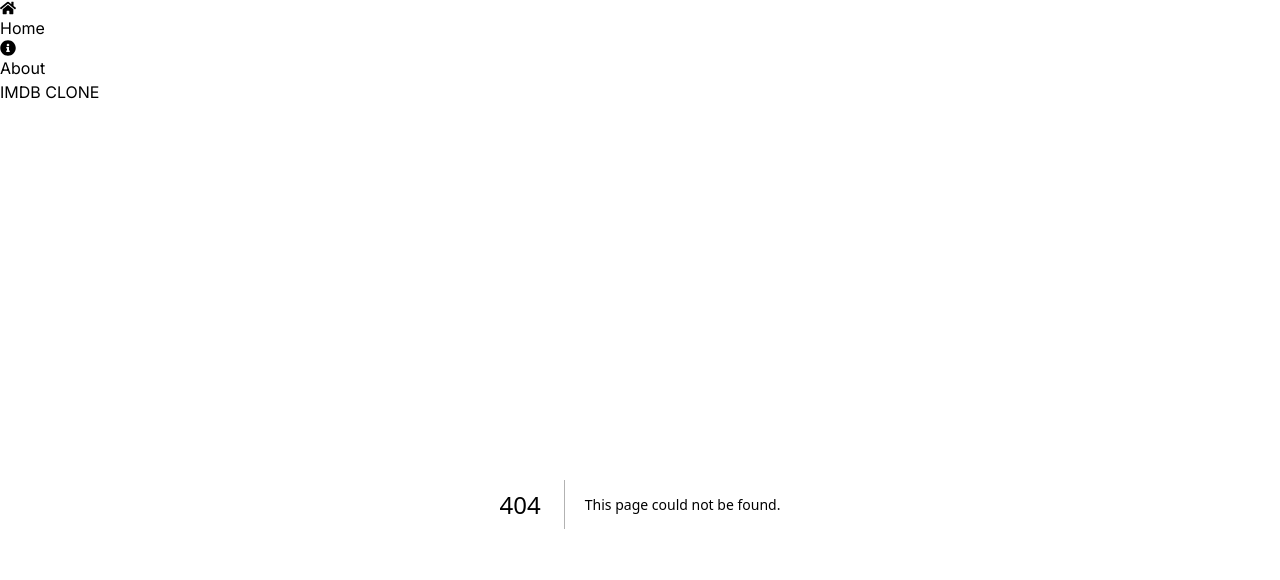
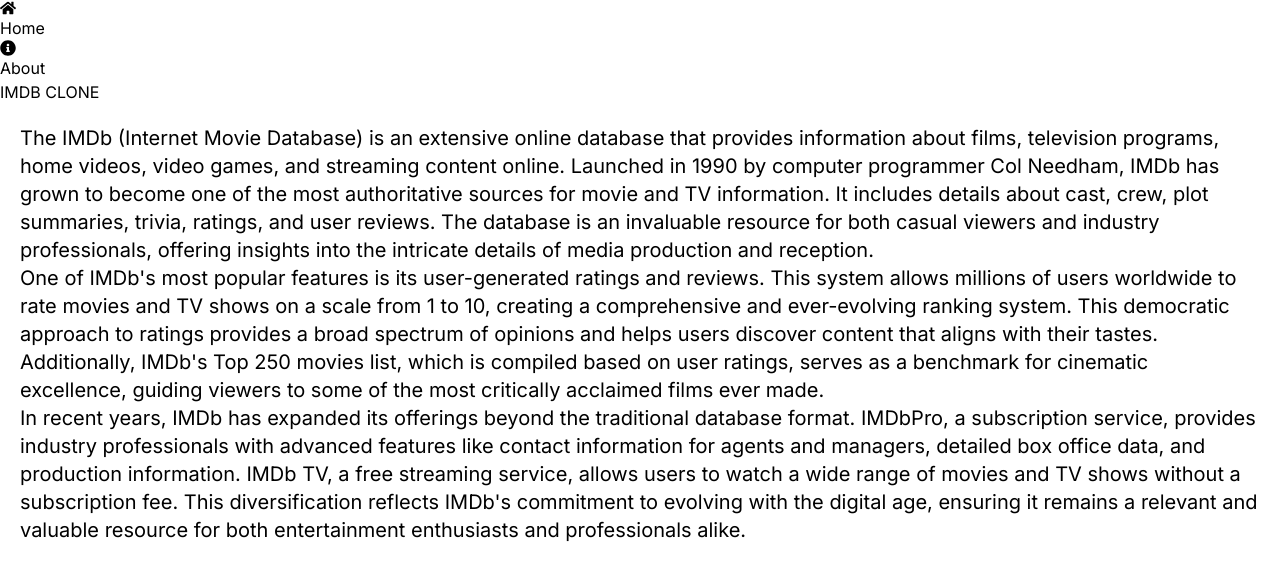
Before and after one commit to kirankumarkm08/IMDBCLONE, a Next.js app: page /About in a window 1280 px wide. Before the commit this address had no page. Shown: the top 580 px of the page. Built offline with nearby package versions, Linux system fonts and the light colour scheme.

Commit message:
created about page

```diff
--- /dev/null
+++ b/src/app/About/page.jsx
@@ -0,0 +1,43 @@
+import React from "react";
+
+const About = () => {
+  return (
+    <div className="mx-auto w-[1280px] text-xl p-5 gap-5">
+      <p>
+        The IMDb (Internet Movie Database) is an extensive online database that
+        provides information about films, television programs, home videos,
+        video games, and streaming content online. Launched in 1990 by computer
+        programmer Col Needham, IMDb has grown to become one of the most
+        authoritative sources for movie and TV information. It includes details
+        about cast, crew, plot summaries, trivia, ratings, and user reviews. The
+        database is an invaluable resource for both casual viewers and industry
+        professionals, offering insights into the intricate details of media
+        production and reception.
+      </p>
+      <p>
+        One of IMDb's most popular features is its user-generated ratings and
+        reviews. This system allows millions of users worldwide to rate movies
+        and TV shows on a scale from 1 to 10, creating a comprehensive and
+        ever-evolving ranking system. This democratic approach to ratings
+        provides a broad spectrum of opinions and helps users discover content
+        that aligns with their tastes. Additionally, IMDb's Top 250 movies list,
+        which is compiled based on user ratings, serves as a benchmark for
+        cinematic excellence, guiding viewers to some of the most critically
+        acclaimed films ever made.
+      </p>
+      <p>
+        In recent years, IMDb has expanded its offerings beyond the traditional
+        database format. IMDbPro, a subscription service, provides industry
+        professionals with advanced features like contact information for agents
+        and managers, detailed box office data, and production information. IMDb
+        TV, a free streaming service, allows users to watch a wide range of
+        movies and TV shows without a subscription fee. This diversification
+        reflects IMDb's commitment to evolving with the digital age, ensuring it
+        remains a relevant and valuable resource for both entertainment
+        enthusiasts and professionals alike.
+      </p>
+    </div>
+  );
+};
+
+export default About;
```
